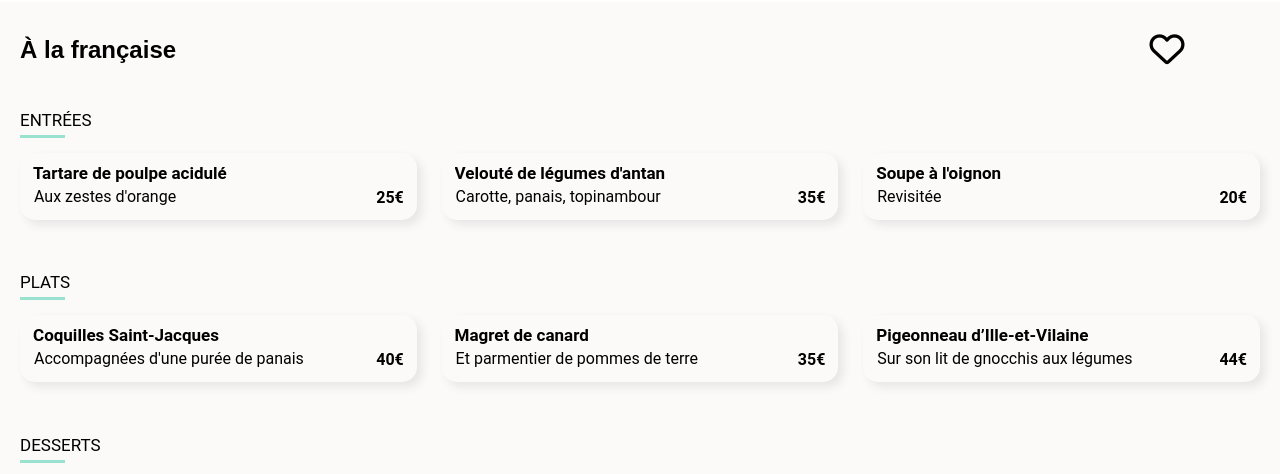
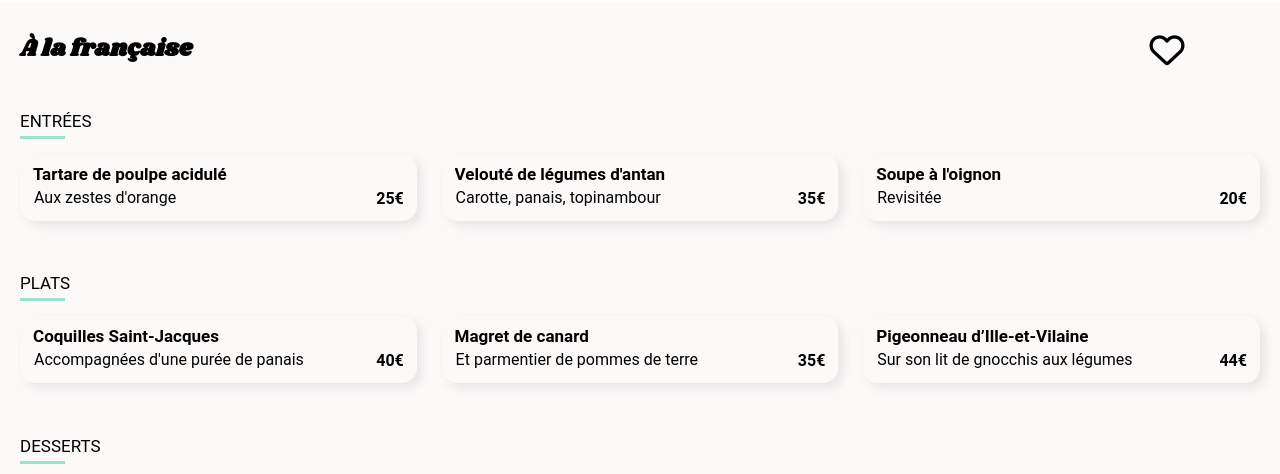
Before and after one commit to soleneviogeat/P3_Ohmyfood_Giry-ducluzeau_Solene, a website: page a_la_francaise.html in a window 1280 px wide. Shown: the part 307-781 px from the top of the page. Drawn offline with Linux system fonts and the light colour scheme; a web font is replaced by a local one.

Commit message:
police d'écriture Shrikhand

```diff
--- a/sass/base/_polices.scss
+++ b/sass/base/_polices.scss
@@ -1,5 +1,11 @@
-/* Sélection des polices de charactères */
+/* Sélection des polices de caractères */
+
 /* titles : Shrikhand */
+@font-face {
+    font-family: 'Shrikhand';
+    src: url("/police/Shrikhand/Shrikhand-Regular.otf");
+}
+
 /* txt : Roboto */
 @font-face {
     font-family: 'Roboto';
--- a/sass/pages/_home.scss
+++ b/sass/pages/_home.scss
@@ -33,9 +33,6 @@
     font-weight: bold;
     color: black;
     font-size: 14px;
-    @include responsive-tablet {
-
-    }
 }
 
 
@@ -86,7 +83,6 @@
         width: 100%;
         background-color: $color-background;
         padding: 5px 0px;
-        cursor: pointer;
 
         @include responsive-tablet {
             width: 55%;
```
Also changed, not shown: css/style.css, police/Shrikhand/SIL Open Font License.txt (renamed from police de caractères/Shrikhand/SIL Open Font License.txt), police/Shrikhand/Shrikhand-Regular.otf (renamed from police de caractères/Shrikhand/Shrikhand-Regular.otf), sass/main.css, sass/pages/_responsive.scss (deleted), 2 other files.
